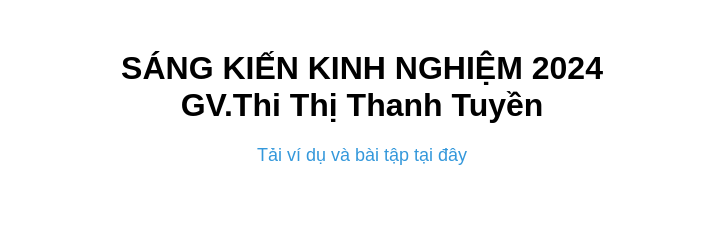
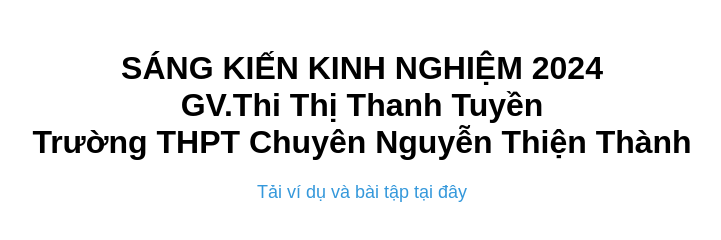
Before and after one commit to Sangkien2024/download, a plain HTML site: page skphanrabaitoan.html in a window 1280 px wide. Shown: the whole page, without its empty margins (278-999 px from the left). Drawn offline with Linux system fonts and the light colour scheme.

Commit message:
Update skphanrabaitoan.html

```diff
--- a/skphanrabaitoan.html
+++ b/skphanrabaitoan.html
@@ -27,7 +27,7 @@
     </style>
 </head>
 <body>
-    <h1>SÁNG KIẾN KINH NGHIỆM 2024 <br> GV.Thi Thị Thanh Tuyền <br> </h1>
+    <h1>SÁNG KIẾN KINH NGHIỆM 2024 <br> GV.Thi Thị Thanh Tuyền <br> Trường THPT Chuyên Nguyễn Thiện Thành </h1>
 
     <a id="app-link" href="https://drive.google.com/drive/folders/1CFkz5GbqBMVmYVMkWmCs3nBObvb_a785?usp=drive_link" target="_blank">Tải ví dụ và bài tập tại đây</a>
 
```
